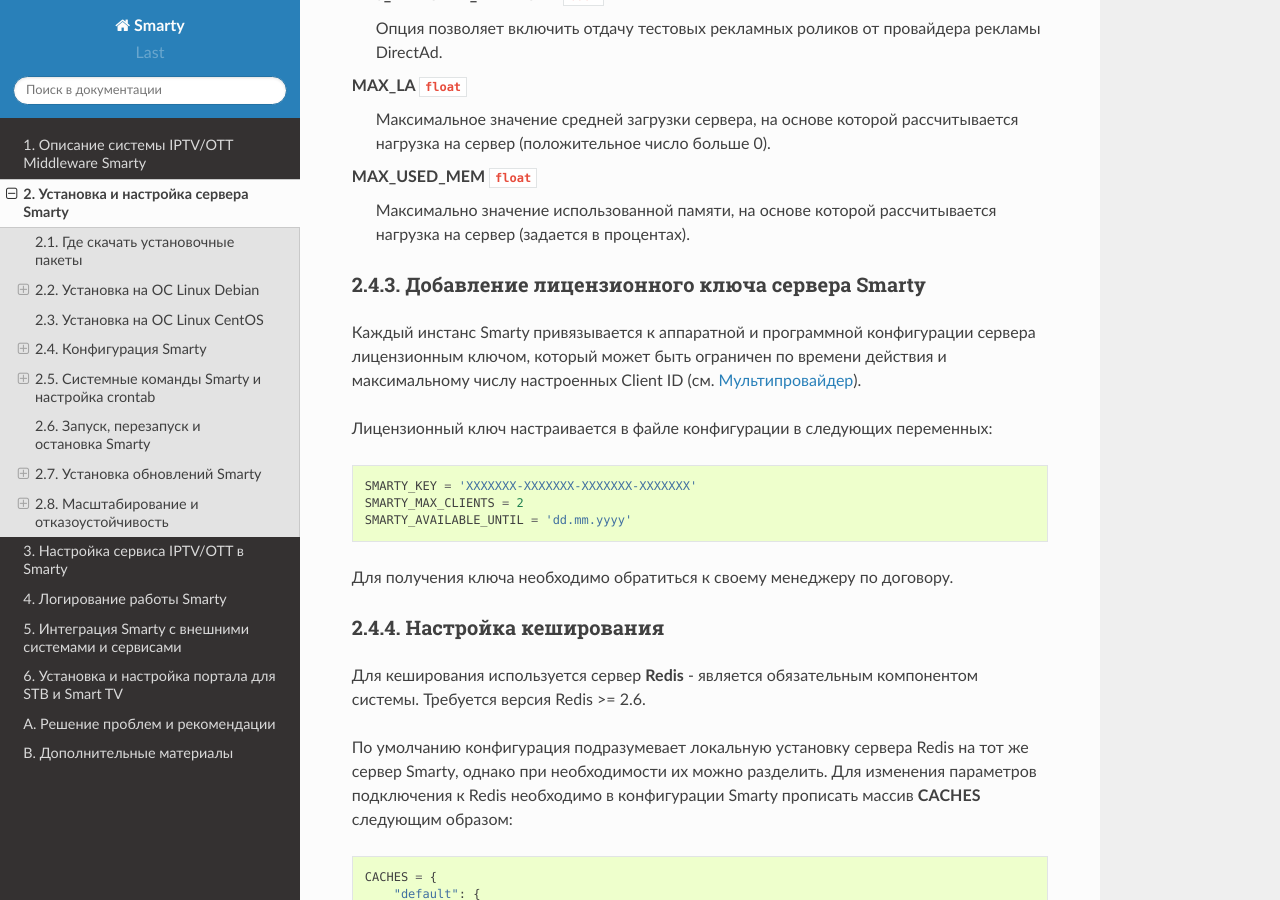
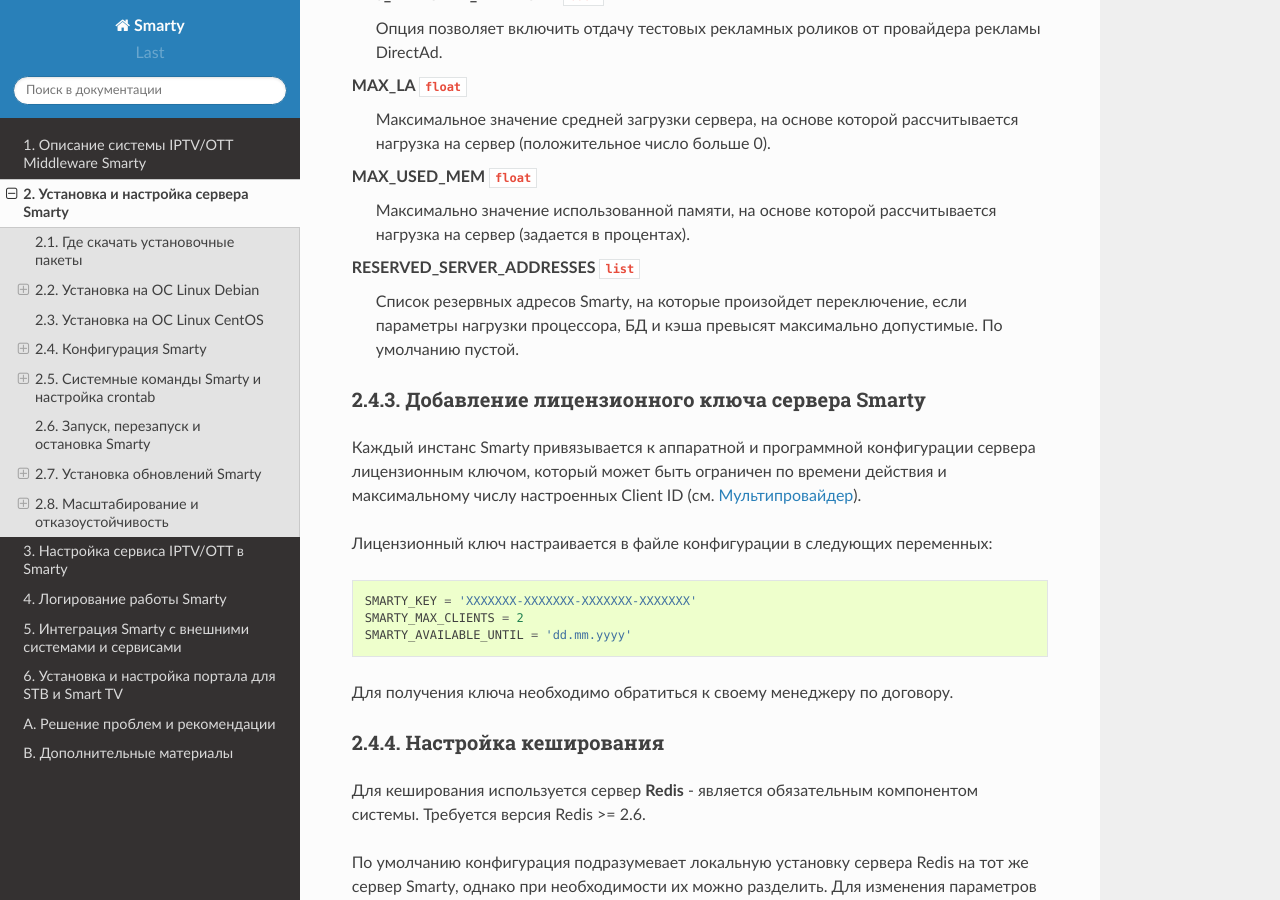
Before and after one commit to sergey-yakovlev/smarty-docs, a Sphinx documentation site: the page built from source/installation_and_configuration.rst, in a window 1280 px wide and 900 px high, scrolled down 14132 px. Built offline with Sphinx 7.4.7 and the Read the Docs theme 2.0.0, drawn with Linux system fonts in a browser that asks for light colours.

Commit message:
Update installation_and_configuration.rst

```diff
--- a/source/installation_and_configuration.rst
+++ b/source/installation_and_configuration.rst
@@ -623,6 +623,9 @@
 
 MAX_USED_MEM ``float``
   Максимально значение использованной памяти, на основе которой рассчитывается нагрузка на сервер (задается в процентах).
+
+RESERVED_SERVER_ADDRESSES ``list``
+  Cписок резервных адресов Smarty, на которые произойдет переключение, если параметры нагрузки процессора, БД и кэша превысят максимально допустимые. По умолчанию пустой.
 
 .. _license-settings:
 
```
